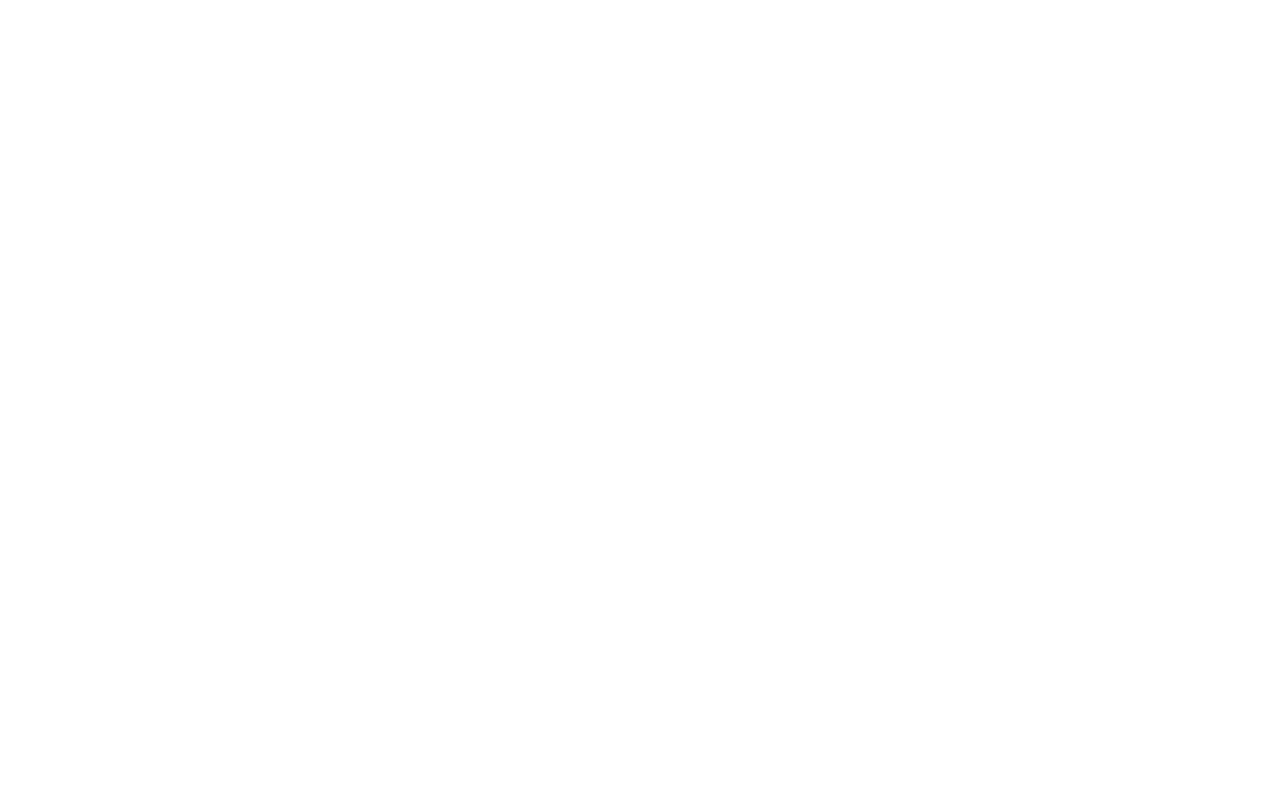
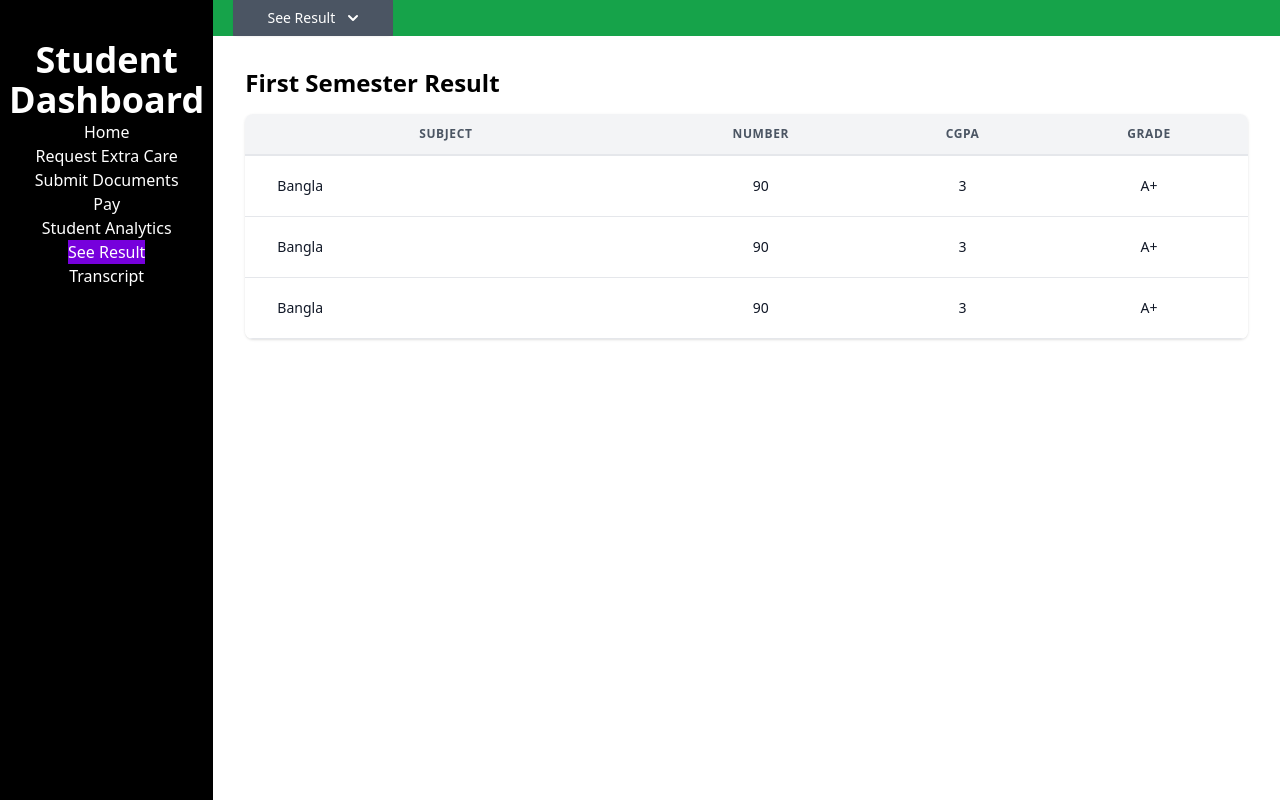
Before and after one commit to mrazadtamal/The-School-Network-Client, a React (Create React App) app: page /StudentDashboard/seeResult in a window 1280 px wide. Before the commit this address had no page. Built offline with nearby package versions, Linux system fonts and the light colour scheme.

Commit message:
see result

```diff
--- a/src/App.js
+++ b/src/App.js
@@ -30,6 +30,8 @@ import AboutUsPage from "./Pages/AllUser/HomePageComponents/AboutUsPage/AboutUsP
 import StudentMyDocuments from "./Pages/StudentPanel/StudentDashboard/StudentMyDocuments/StudentMyDocuments";
 import StudentPay from "./Pages/StudentPanel/StudentPay/StudentPay";
 import StAnalytics from "./Pages/StudentPanel/StudentDashboard/StAnalytics/StAnalytics";
+import SeeResult from "./Pages/StudentPanel/StudentDashboard/SeeResult/SeeResult";
+import Transcript from "./Pages/StudentPanel/StudentDashboard/Transcript/Transcript";
 
 function App() {
   return (
@@ -118,6 +120,11 @@ function App() {
               path="/StudentDashboard/StudentAnalytics"
               element={<StAnalytics />}
             />
+            <Route path="/StudentDashboard/seeResult" element={<SeeResult />} />
+            <Route
+              path="/StudentDashboard/transcript"
+              element={<Transcript />}
+            />
           </Route>
           {/* --------------------student route end-------------------------*/}
         </Routes>
--- /dev/null
+++ b/src/Pages/StudentPanel/StudentDashboard/SeeResult/SeeResult.css
@@ -0,0 +1,14 @@
+.filterContainer {
+  width: 50%;
+  margin: 30px 0px;
+  display: flex;
+  justify-content: space-between;
+}
+.filter {
+  display: flex;
+  align-items: center;
+}
+.filterTitle {
+  font-size: 20px;
+  font-weight: 200;
+}
--- /dev/null
+++ b/src/Pages/StudentPanel/StudentDashboard/SeeResult/SeeResult.js
@@ -0,0 +1,184 @@
+import React, { useState } from "react";
+import { Link } from "react-router-dom";
+
+const SeeResult = () => {
+  const [show, setShow] = useState(false);
+
+  const handleClick = () => {
+    setShow(!show);
+  };
+
+  return (
+    <div className="h-full w-full ">
+      <div className=" bg-green-600 text-white  ">
+        <div className="w-40 bg-gray-600 ml-5 top-10 left-16 ">
+          <button
+            onClick={handleClick}
+            type="button"
+            className="inline-flex justify-center w-full rounded-md  border-gray-300 shadow-sm px-4 py-2  text-sm font-medium  text-white focus:outline-none    "
+          >
+            See Result
+            <svg
+              className="-mr-1 ml-2 h-5 w-5"
+              xmlns="http://www.w3.org/2000/svg"
+              viewBox="0 0 20 20"
+              fill="currentColor"
+              aria-hidden="true"
+            >
+              <path
+                fillRule="evenodd"
+                d="M5.293 7.293a1 1 0 011.414 0L10 10.586l3.293-3.293a1 1 0 111.414 1.414l-4 4a1 1 0 01-1.414 0l-4-4a1 1 0 010-1.414z"
+                clipRule="evenodd"
+              />
+            </svg>
+          </button>
+        </div>
+
+        {show && (
+          <div className=" z-50 absolute    mt-2 w-56 rounded-md shadow-lg bg-white ring-1 ring-black ring-opacity-5 focus:outline-none">
+            <div className="py-1" role="none">
+              <Link
+                to="/firstSemester"
+                className="text-gray-700 block px-4 py-2 text-sm"
+              >
+                First Semester
+              </Link>
+              <Link
+                to="/secondSemester"
+                className="text-gray-700 block px-4 py-2 text-sm"
+              >
+                Second Semester
+              </Link>
+              <Link
+                to="/lastSemester"
+                className="text-gray-700 block px-4 py-2 text-sm"
+              >
+                Last Semester
+              </Link>
+            </div>
+          </div>
+        )}
+      </div>
+
+      {/* result */}
+
+      <>
+        <div class="container mx-auto px-4 sm:px-8">
+          <div class="py-8">
+            <div>
+              <h2 class="text-2xl font-semibold leading-tight">
+                First Semester Result
+              </h2>
+            </div>
+            <div class="-mx-4 sm:-mx-8 px-4 sm:px-8 py-4 overflow-x-auto">
+              <div class="inline-block min-w-full shadow rounded-lg overflow-hidden">
+                <table class="min-w-full leading-normal">
+                  <thead>
+                    <tr>
+                      <th class="px-5 py-3 border-b-2 border-gray-200 bg-gray-100 text-center text-xs font-semibold text-gray-600 uppercase tracking-wider">
+                        Subject
+                      </th>
+                      <th class="px-5 py-3 border-b-2 border-gray-200 bg-gray-100 text-center text-xs font-semibold text-gray-600 uppercase tracking-wider">
+                        Number
+                      </th>
+                      <th class="px-5 py-3 border-b-2 border-gray-200 bg-gray-100 text-center text-xs font-semibold text-gray-600 uppercase tracking-wider">
+                        CGPA
+                      </th>
+                      <th class="px-5 py-3 border-b-2 border-gray-200 bg-gray-100 text-center text-xs font-semibold text-gray-600 uppercase tracking-wider">
+                        Grade
+                      </th>
+                    </tr>
+                  </thead>
+                  <tbody>
+                    <tr>
+                      <td class="px-5 py-5 border-b border-gray-200 bg-white text-sm w-2/5">
+                        <div class="flex items-center">
+                          <div class="ml-3">
+                            <p class="text-gray-900 whitespace-no-wrap">
+                              Bangla
+                            </p>
+                          </div>
+                        </div>
+                      </td>
+                      <td class="px-5 py-5 border-b border-gray-200 bg-white text-sm">
+                        <p class="text-gray-900 whitespace-no-wrap text-center">
+                          90
+                        </p>
+                      </td>
+                      <td class="px-5 py-5 border-b border-gray-200 bg-white text-sm">
+                        <p class="text-gray-900 whitespace-no-wrap text-center">
+                          3
+                        </p>
+                      </td>
+                      <td class="px-5 py-5 border-b border-gray-200 bg-white text-sm">
+                        <p class="text-gray-900 whitespace-no-wrap text-center">
+                          A+
+                        </p>
+                      </td>
+                    </tr>
+                    <tr>
+                      <td class="px-5 py-5 border-b border-gray-200 bg-white text-sm w-2/5">
+                        <div class="flex items-center">
+                          <div class="ml-3">
+                            <p class="text-gray-900 whitespace-no-wrap">
+                              Bangla
+                            </p>
+                          </div>
+                        </div>
+                      </td>
+                      <td class="px-5 py-5 border-b border-gray-200 bg-white text-sm">
+                        <p class="text-gray-900 whitespace-no-wrap text-center">
+                          90
+                        </p>
+                      </td>
+                      <td class="px-5 py-5 border-b border-gray-200 bg-white text-sm">
+                        <p class="text-gray-900 whitespace-no-wrap text-center">
+                          3
+                        </p>
+                      </td>
+                      <td class="px-5 py-5 border-b border-gray-200 bg-white text-sm">
+                        <p class="text-gray-900 whitespace-no-wrap text-center">
+                          A+
+                        </p>
+                      </td>
+                    </tr>
+                    <tr>
+                      <td class="px-5 py-5 border-b border-gray-200 bg-white text-sm w-2/5">
+                        <div class="flex items-center">
+                          <div class="ml-3">
+                            <p class="text-gray-900 whitespace-no-wrap">
+                              Bangla
+                            </p>
+                          </div>
+                        </div>
+                      </td>
+                      <td class="px-5 py-5 border-b border-gray-200 bg-white text-sm">
+                        <p class="text-gray-900 whitespace-no-wrap text-center">
+                          90
+                        </p>
+                      </td>
+                      <td class="px-5 py-5 border-b border-gray-200 bg-white text-sm">
+                        <p class="text-gray-900 whitespace-no-wrap text-center">
+                          3
+                        </p>
+                      </td>
+                      <td class="px-5 py-5 border-b border-gray-200 bg-white text-sm">
+                        <p class="text-gray-900 whitespace-no-wrap text-center">
+                          A+
+                        </p>
+                      </td>
+                    </tr>
+                  </tbody>
+                </table>
+              </div>
+            </div>
+          </div>
+        </div>
+      </>
+
+      {/* result end */}
+    </div>
+  );
+};
+
+export default SeeResult;
--- /dev/null
+++ b/src/Pages/StudentPanel/StudentDashboard/Transcript/Transcript.js
@@ -0,0 +1,11 @@
+import React from "react";
+
+const Transcript = () => {
+  return (
+    <div>
+      <h1>Transcript</h1>
+    </div>
+  );
+};
+
+export default Transcript;
--- a/src/Pages/StudentPanel/StudentSidebar/StudentSidebar.js
+++ b/src/Pages/StudentPanel/StudentSidebar/StudentSidebar.js
@@ -52,6 +52,24 @@ const StudentSidebar = () => {
         >
           <p className="text-white">Student Analytics</p>
         </NavLink>
+        <NavLink
+          to="/StudentDashboard/seeResult"
+          style={({ isActive }) => ({
+            color: isActive ? "#0bc28b" : "#545e6f",
+            background: isActive ? "#7600dc" : "black",
+          })}
+        >
+          <p className="text-white">See Result</p>
+        </NavLink>
+        <NavLink
+          to="/StudentDashboard/transcript"
+          style={({ isActive }) => ({
+            color: isActive ? "#0bc28b" : "#545e6f",
+            background: isActive ? "#7600dc" : "black",
+          })}
+        >
+          <p className="text-white">Transcript</p>
+        </NavLink>
       </div>
     </div>
   );
```
